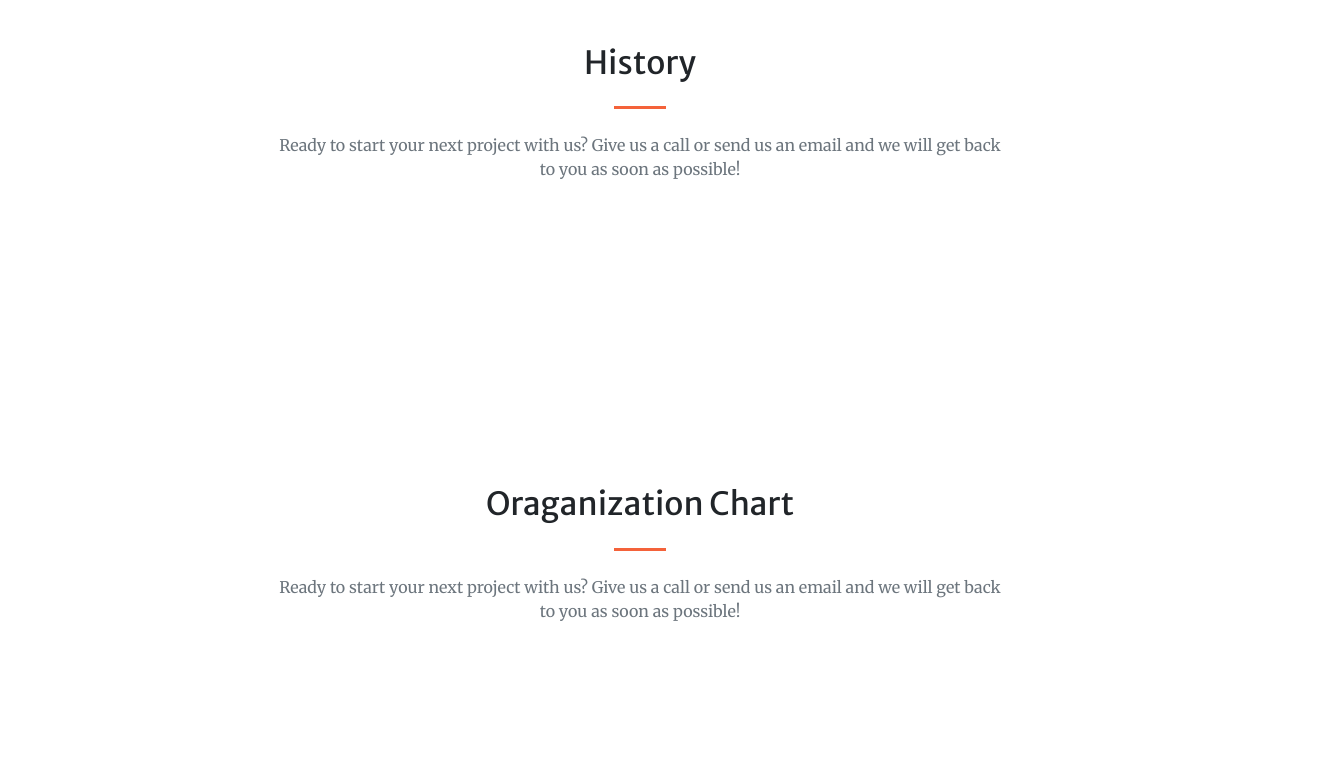
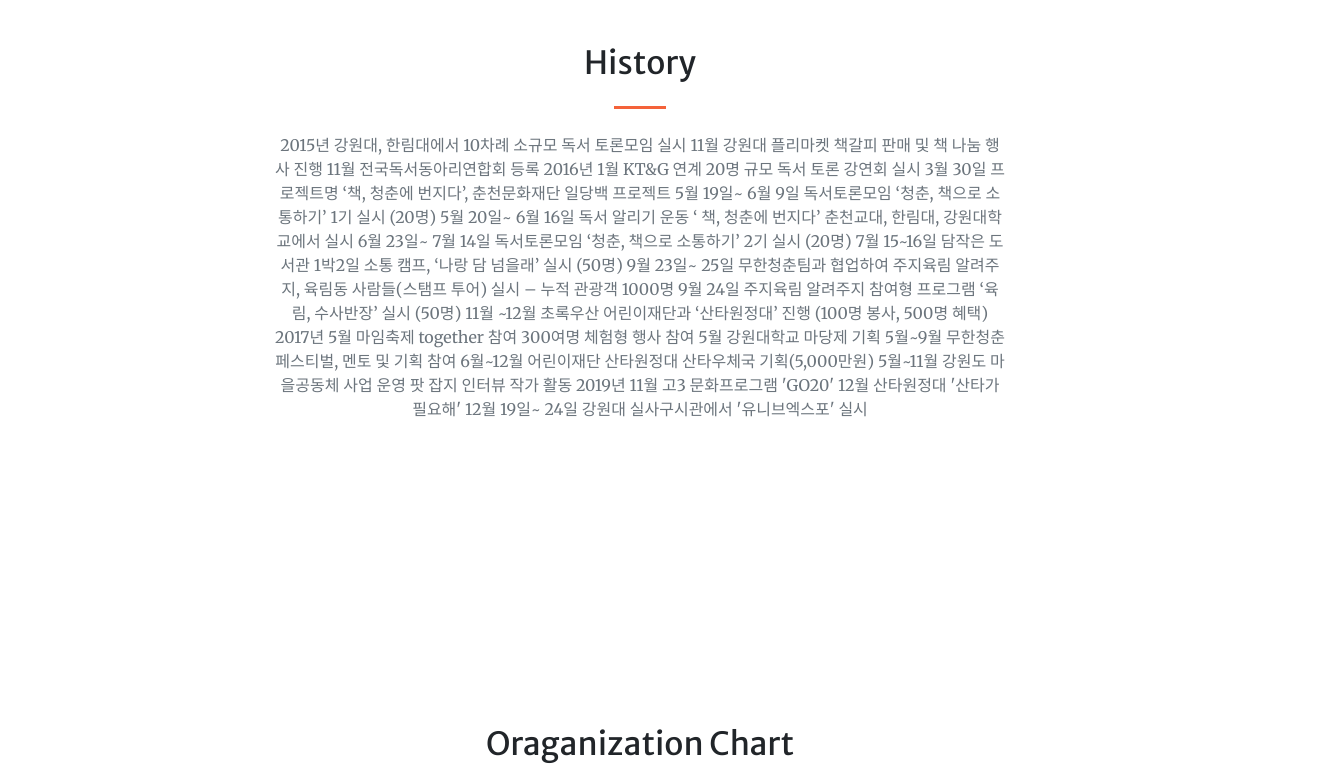
Before and after one commit to lava-35/lava-35.github.io, a website with bundled scripts: page index.html in a window 1280 px wide. Shown: the part 1880-2649 px from the top of the page, 1339 px wide, since content can reach past the window. Built offline with nearby package versions, Linux system fonts and the light colour scheme.

Commit message:
Add files via upload

```diff
--- a/index.html
+++ b/index.html
@@ -133,7 +133,35 @@
         <div class="col-lg-8 text-center">
           <h2 class="mt-0">History</h2>
           <hr class="divider my-4">
-          <p class="text-muted mb-5">Ready to start your next project with us? Give us a call or send us an email and we will get back to you as soon as possible!</p>
+          <p class="text-muted mb-5">
+2015년
+강원대, 한림대에서 10차례 소규모 독서 토론모임 실시
+11월 강원대 플리마켓 책갈피 판매 및 책 나눔 행사 진행
+11월 전국독서동아리연합회 등록
+
+2016년
+1월 KT&G 연계 20명 규모 독서 토론 강연회 실시
+3월 30일 프로젝트명 ‘책, 청춘에 번지다’, 춘천문화재단 일당백 프로젝트
+5월 19일~ 6월 9일 독서토론모임 ‘청춘, 책으로 소통하기’ 1기 실시 (20명)
+5월 20일~ 6월 16일 독서 알리기 운동 ‘ 책, 청춘에 번지다’ 춘천교대, 한림대, 강원대학교에서 실시
+6월 23일~ 7월 14일 독서토론모임 ‘청춘, 책으로 소통하기’ 2기 실시 (20명)
+7월 15~16일 담작은 도서관 1박2일 소통 캠프, ‘나랑 담 넘을래’ 실시 (50명)
+9월 23일~ 25일 무한청춘팀과 협업하여 주지육림 알려주지, 육림동 사람들(스탬프 투어) 실시 – 누적 관광객 1000명
+9월 24일 주지육림 알려주지 참여형 프로그램 ‘육림, 수사반장’ 실시 (50명)
+11월 ~12월 초록우산 어린이재단과 ‘산타원정대’ 진행 (100명 봉사, 500명 혜택)
+
+2017년
+5월 마임축제 together 참여 300여명 체험형 행사 참여
+5월 강원대학교 마당제 기획
+5월~9월 무한청춘 페스티벌, 멘토 및 기획 참여
+6월~12월 어린이재단 산타원정대 산타우체국 기획(5,000만원)
+5월~11월 강원도 마을공동체 사업 운영
+팟 잡지 인터뷰 작가 활동
+
+2019년
+11월 고3 문화프로그램 'GO20'
+12월 산타원정대 '산타가 필요해'
+12월 19일~ 24일 강원대 실사구시관에서 '유니브엑스포' 실시</p>
         </div>
       </div>
 	</div>
@@ -145,8 +173,7 @@
       <div class="row justify-content-center">
         <div class="col-lg-8 text-center">
           <h2 class="mt-0">Oraganization Chart</h2>
-          <hr class="divider my-4">
-          <p class="text-muted mb-5">Ready to start your next project with us? Give us a call or send us an email and we will get back to you as soon as possible!</p>
+		    <img src="img/chart.jpg" alt="Chart">
         </div>
       </div>
 	</div>
```
Also changed, not shown: img/chart.jpg (added).
